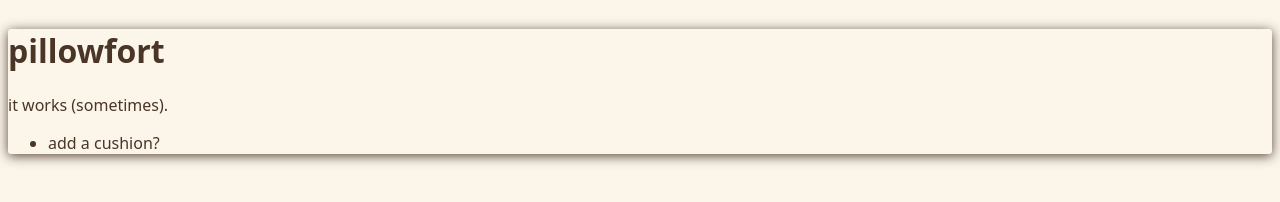
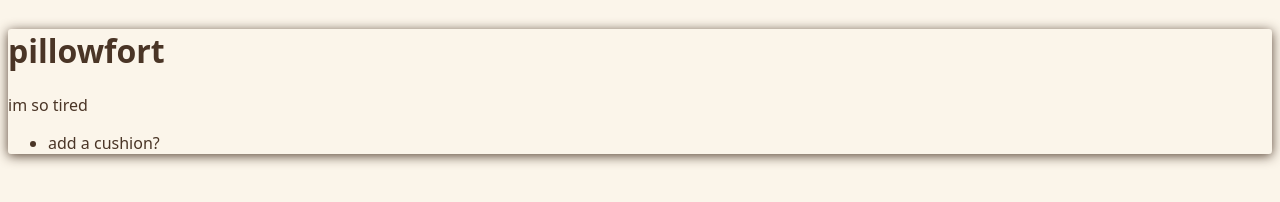
Before and after one commit to hacky-camper/the-3am-commit, a website with bundled scripts: page index.html in a window 1280 px wide. Built offline with nearby package versions, Linux system fonts and the light colour scheme; files whose address does not match are found by name.

Commit message:
im so tired

```diff
--- a/index.html
+++ b/index.html
@@ -8,7 +8,7 @@
 <body>
   <main class="card">
     <h1>pillowfort</h1>
-    <p>it works (sometimes).</p>
+    <p>im so tired</p>
     <ul id="fort"></ul>
   </main>
   <script type="module" src="app.js"></script>
```
